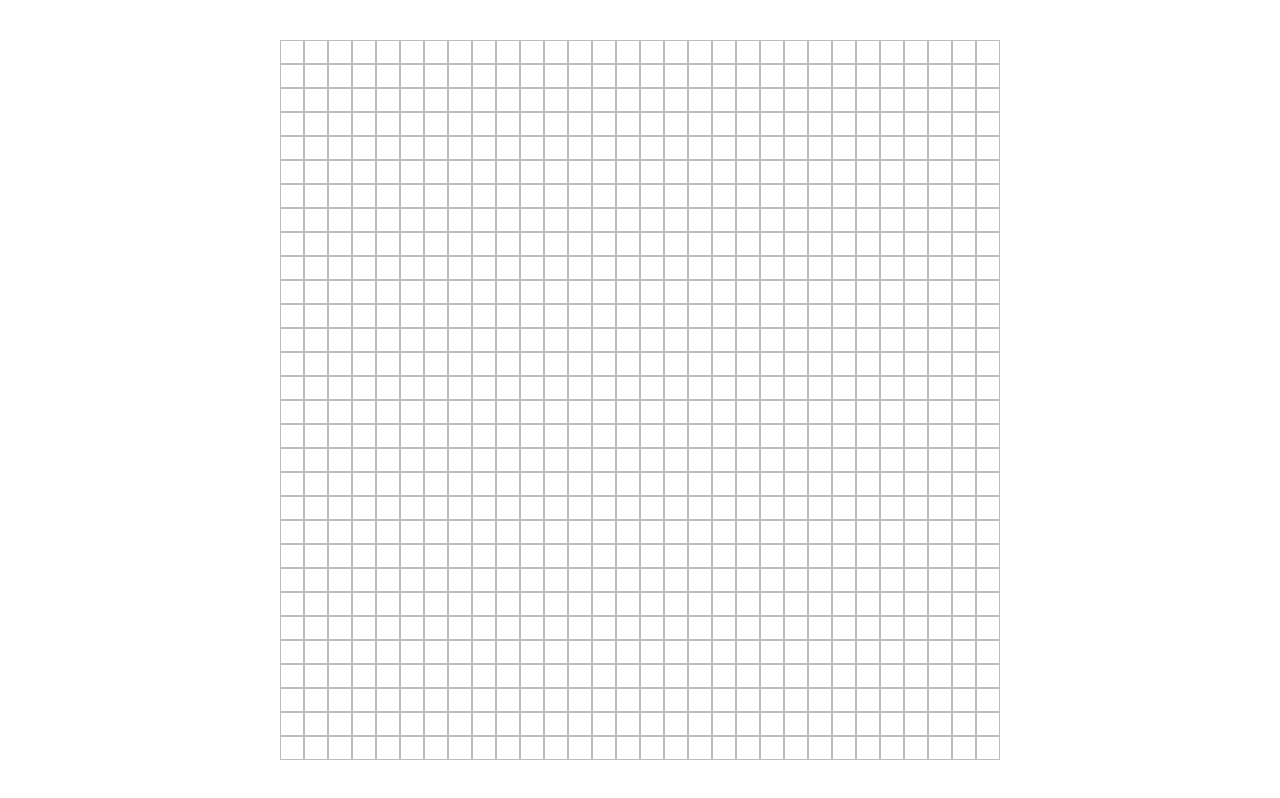
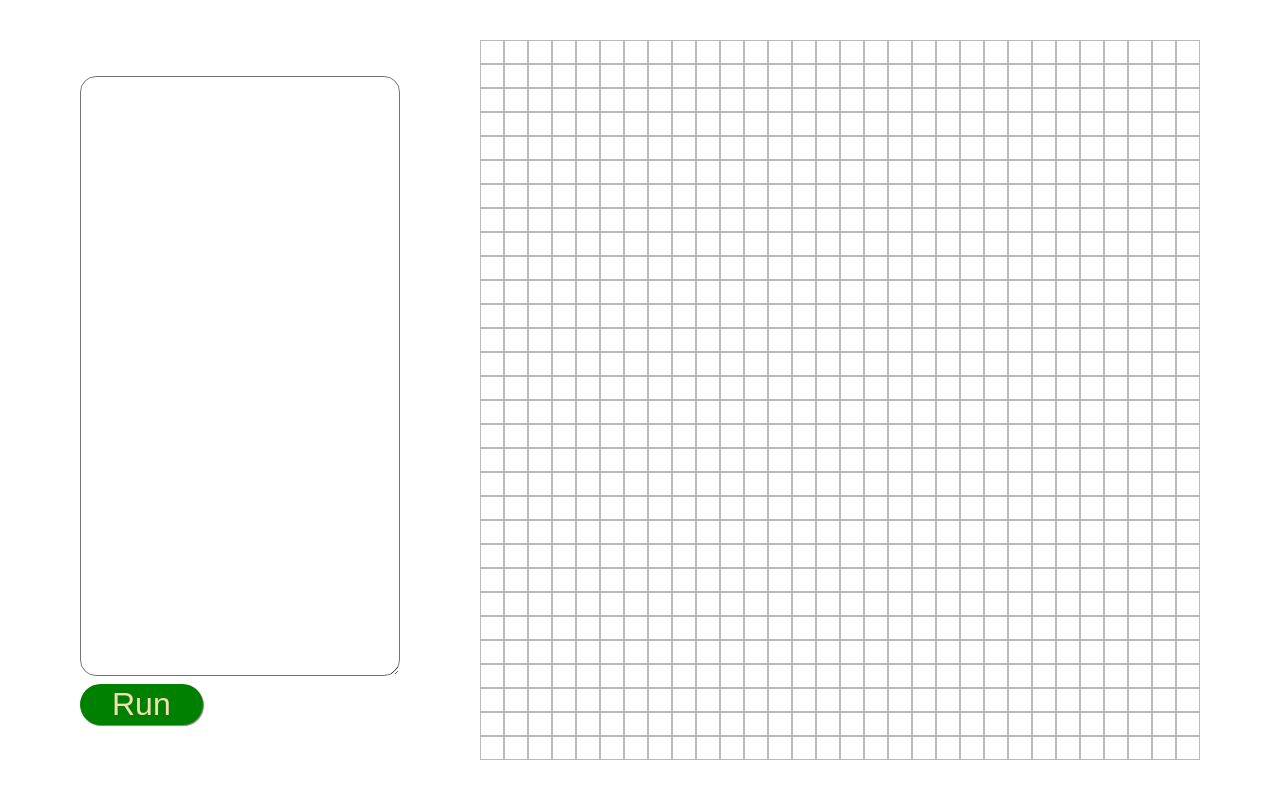
Before and after one commit to kidanekalM/SandBox, a plain HTML site: page Raster/index.html in a window 1280 px wide. Drawn offline with Linux system fonts and the light colour scheme.

Commit message:
added text area

```diff
--- a/Raster/index.css
+++ b/Raster/index.css
@@ -2,6 +2,37 @@
     box-sizing: border-box;
     margin: 0;
     padding: 0;
+}
+.container{
+    display: flex;
+    align-items: center;
+    justify-content: space-evenly;
+}
+.codeWrapper{
+    display: flex;
+    flex-direction: column;
+    gap: .5rem;
+}
+#txtCode{
+    height : 75vh;
+    width: 25vw;
+    border-radius: 1rem;
+    font-size: large;
+}
+.btn{
+    font-size: 2rem;
+    border: none;
+    background-color: green;
+    color: wheat;
+    padding: 2px 2rem;
+    border-radius: 10rem;
+    box-shadow: 1px 1px 1px grey;
+}
+.btn:active{
+    box-shadow: 1px 1px 1px grey inset;
+}
+.btnCont{
+    display: flex;
 }
 .wrapper{
     display: flex;
--- a/Raster/index.html
+++ b/Raster/index.html
@@ -7,8 +7,20 @@
     <link rel="stylesheet" href="./index.css">
 </head>
 <body>
-    <div class="wrapper" id="wrapper">
+    <div class="container">
+        <div class="codeWrapper">
+
+            <textarea name="" id="txtCode">
+
+            </textarea>
+            <div class="btnCont">
+
+                <button class="btn" id="run">Run</button>
+            </div>
+        </div>
+        <div class="wrapper" id="wrapper">
+        </div>
     </div>
-</body>
+    </body>
 <script src="./index.js"></script>
 </html>
```
